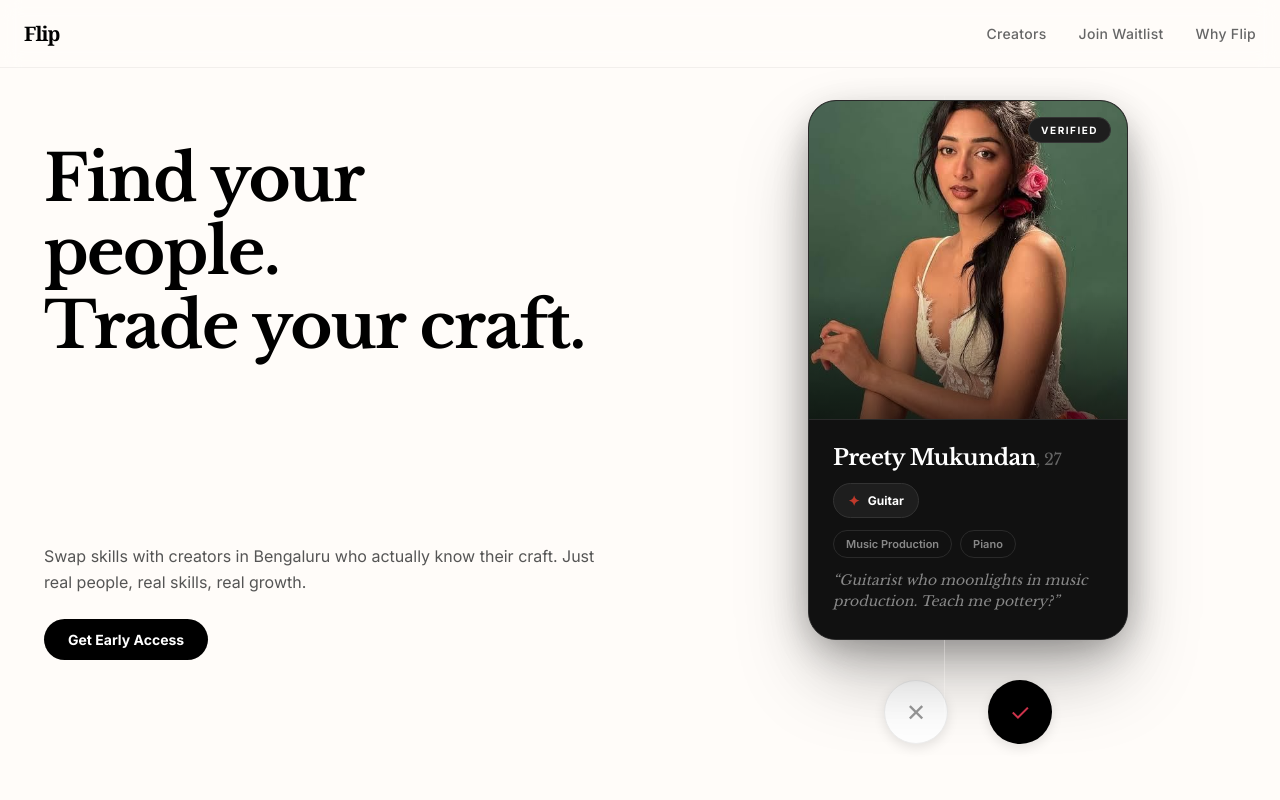
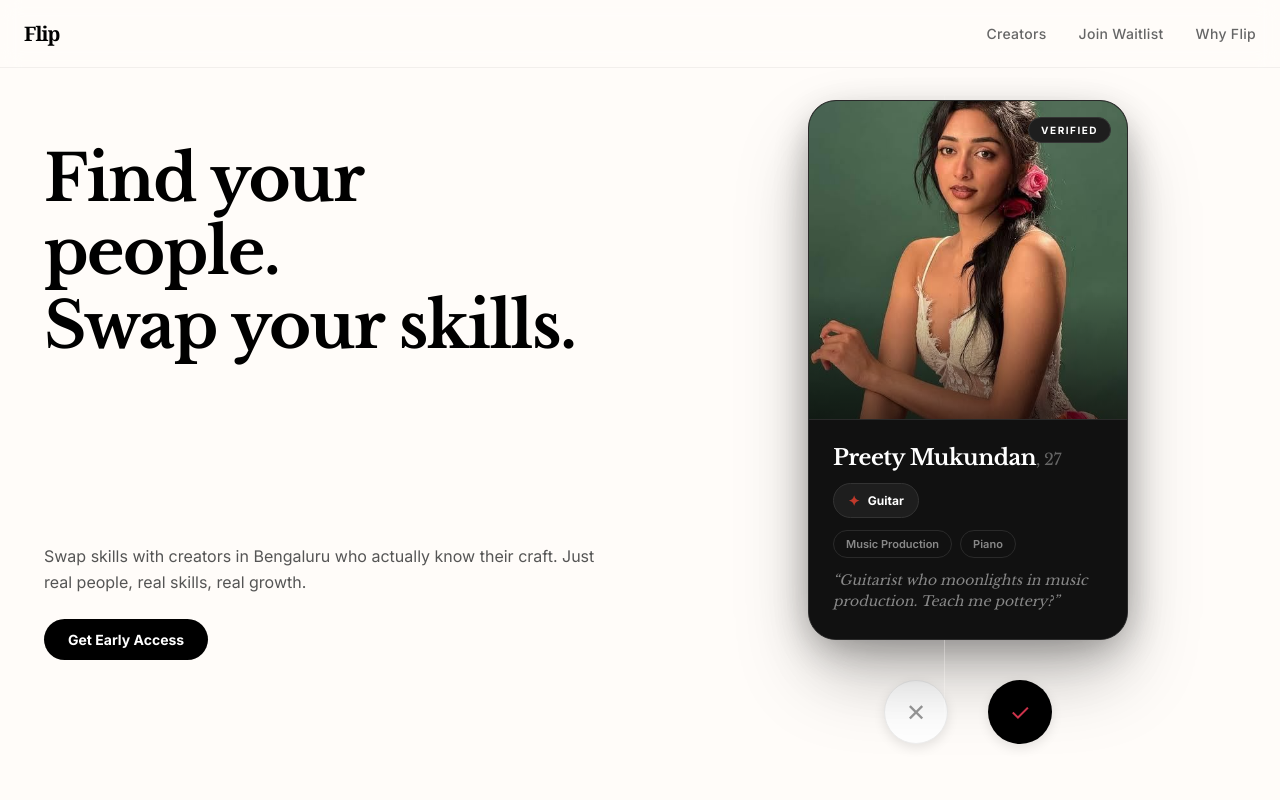
Before and after one commit to adamsyy/flip-frontend, a React (Vite) app: page / in a window 1280 px wide. Shown: the top 800 px of the page. Built offline with nearby package versions, Linux system fonts and the light colour scheme; no server answers.

Commit message:
landing page text

```diff
--- a/index.html
+++ b/index.html
@@ -1,29 +1,35 @@
 <!doctype html>
 <html lang="en">
+
 <head>
   <meta charset="UTF-8" />
   <link rel="icon" type="image/png" href="/favicon.png" />
   <meta name="viewport" content="width=device-width, initial-scale=1.0" />
 
-    <title>Flip - Find your people. Trade your craft.</title>
-    <meta name="description" content="Swap skills with creators in Bengaluru. No videos. Just real people, real skills, real growth. The professional networking app for the creative community." />
+  <title>Flip - Find your people. Swap your skills.</title>
+  <meta name="description"
+    content="Swap skills with creators in Bengaluru. No videos. Just real people, real skills, real growth. The professional networking app for the creative community." />
 
   <!-- Open Graph / Facebook -->
   <meta property="og:type" content="website" />
   <meta property="og:url" content="https://flipyu.in/" />
   <meta property="og:title" content="Flip - Skills are the New Social Currency" />
-    <meta property="og:description" content="The skill-swapping platform for Bengaluru's top creators. Connect, trade your craft, and grow your community." />
+  <meta property="og:description"
+    content="The skill-swapping platform for Bengaluru's top creators. Connect, trade your craft, and grow your community." />
   <meta property="og:image" content="https://flipyu.in/og-image.jpg" />
 
   <!-- Twitter -->
   <meta property="twitter:card" content="summary_large_image" />
   <meta property="twitter:url" content="https://flipyu.in/" />
   <meta property="twitter:title" content="Flip - Trade your craft in Bengaluru" />
-    <meta property="twitter:description" content="Connect with creators across Bengaluru to swap skills and grow together." />
+  <meta property="twitter:description"
+    content="Connect with creators across Bengaluru to swap skills and grow together." />
   <meta property="twitter:image" content="https://flipyu.in/og-image.jpg" />
 </head>
+
 <body>
   <div id="root"></div>
   <script type="module" src="/src/main.tsx"></script>
 </body>
+
 </html>
--- a/src/App.tsx
+++ b/src/App.tsx
@@ -15,7 +15,7 @@ function HomePage() {
   return (
     <main>
       <SEO
-        title="Find your people. Trade your craft."
+        title="Find your people. Swap your skills."
         description="Connect with top creators in Bengaluru. Swap skills like design, coding, photography, and more. The professional networking app for high-intent creatives. Join the skill exchange revolution."
       />
       <div id="swipe">
--- a/src/components/SEO/SEO.tsx
+++ b/src/components/SEO/SEO.tsx
@@ -13,7 +13,7 @@ export const SEO: React.FC<SEOProps> = ({
   image = 'https://flipyu.in/images/social/og-main.png',
   url = 'https://flipyu.in/'
 }) => {
-  const fullTitle = title ? `${title} | Flip` : 'Flip - Trade your craft. Find your people.';
+  const fullTitle = title ? `${title} | Flip` : 'Flip - Swap your skills. Find your people.';
   const fullDescription = description || "The skill-swapping platform for Bengaluru's top creators. Connect with designers, developers, and artists to trade your craft and grow together.";
 
   const structuredData = {
--- a/src/components/SwipeDemo/SwipeDemo.tsx
+++ b/src/components/SwipeDemo/SwipeDemo.tsx
@@ -153,7 +153,7 @@ export const SwipeDemo: React.FC = () => {
         <div className={styles.header}>
           <h2>
             Find your people.<br />
-            Trade your craft.
+            Swap your skills.
           </h2>
         </div>
         {/*
```
Lines whose indentation alone changed are shown as unchanged.
